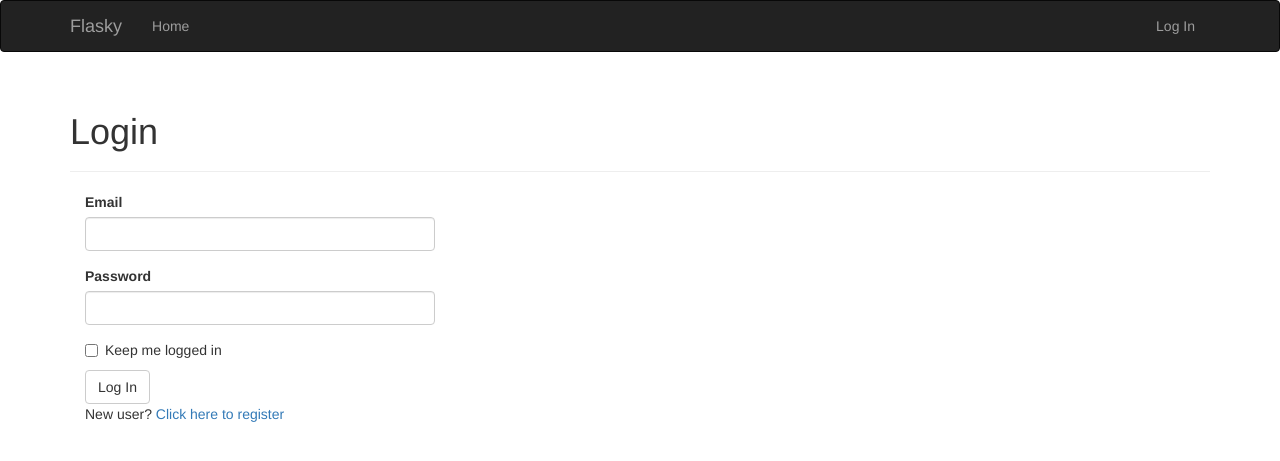
After one commit to paolarocha-cbpi/flasky, a Flask app: page /auth/login in a window 1280 px wide. The commit adds this page. Shown: the top 461 px of the page. Run offline with Flask 3, Linux system fonts and the light colour scheme; some libraries are stand-ins or nearby versions.

Commit message:
Chapter 8 on progress

```diff
--- /dev/null
+++ b/app/auth/__init__.py
@@ -0,0 +1,5 @@
+from flask import Blueprint
+
+auth = Blueprint('auth', __name__)
+
+from . import views
--- /dev/null
+++ b/app/auth/forms.py
@@ -0,0 +1,33 @@
+from flask_wtf import FlaskForm
+from wtforms import StringField, PasswordField, BooleanField, SubmitField
+from wtforms.validators import DataRequired, Length, Email, Regexp, EqualTo
+from wtforms import ValidationError
+from ..models import User
+
+
+class LoginForm(FlaskForm):
+    email = StringField('Email', validators=[DataRequired(), Length(1, 64),
+                                            Email()])
+    password = PasswordField('Password', validators=[DataRequired()])
+    remember_me = BooleanField('Keep me logged in')
+    submit = SubmitField('Log In')
+
+class RegistrationForm(FlaskForm):
+    email = StringField('Email', validators=[DataRequired(), Length(1, 64), Email()])
+    username = StringField('Username', validators=[
+        DataRequired(), Length(1, 64),
+        Regexp('^[A-Za-z][A-Za-z0-9_.]*$', 0,
+                'Usernames must have only letters, numbers, dots or '
+                'underscores')])
+    password = PasswordField('Password', validators=[
+        DataRequired(), EqualTo('password2', message='Passwords must match.')])
+    password2 = PasswordField('Confirm password', validators=[DataRequired()])
+    submit = SubmitField('Register')
+
+    def validate_email(self, field):
+        if User.query.filter_by(email=field.data).first():
+            raise ValidationError('Email already registered.')
+
+    def validate_username(self, field):
+        if User.query.filter_by(username=field.data).first():
+            raise ValidationError('Username already in use.')
--- /dev/null
+++ b/app/auth/views.py
@@ -0,0 +1,46 @@
+from flask import render_template, redirect, request, url_for, flash
+from flask_login import login_required, login_user, logout_user
+from . import auth
+from .. import db
+from ..models import User
+from .forms import LoginForm, RegistrationForm
+
+@auth.route('/login', methods=['GET', 'POST'])
+def login():
+    form = LoginForm()
+    if form.validate_on_submit():
+        user = User.query.filter_by(email=form.email.data).first()
+        if user is not None and user.verify_password(form.password.data):
+            login_user(user, form.remember_me.data)
+            next = request.args.get('next')
+            if next is None or not next.startswith('/'):
+                next = url_for('main.index')
+            return redirect(next)
+        flash('Invalid username or password.')
+    return render_template('auth/login.html', form=form)
+
+@auth.route('/logout')
+@login_required
+def logout():
+    logout_user()
+    flash('You have been logged out.')
+    return redirect(url_for('main.index'))
+
+@auth.route('/register', methods=['GET', 'POST'])
+def register():
+    form = RegistrationForm()
+    if form.validate_on_submit():
+        user = User(email=form.email.data,
+                    username=form.username.data,
+                    password=form.password.data)
+        db.session.add(user)
+        db.session.commit()
+        flash('You can now login.')
+        return redirect(url_for('auth.login'))
+    return render_template('auth/register.html', form=form)
+
+
+# @auth.route('/secret')  # Each decorator only affects those that are below it
+# @login_required
+# def secret():
+#     return 'Only authenticated users are allowed!'
--- /dev/null
+++ b/app/templates/auth/login.html
@@ -0,0 +1,21 @@
+{% extends "base.html" %}
+{% import "bootstrap/wtf.html" as wtf %}
+
+{% block title %}Flasky - Login{% endblock %}
+
+{% block page_content %}
+<div class="page-header">
+    <h1>Login</h1>
+</div>
+
+<div class="col-md-4">
+    {{ wtf.quick_form(form) }}
+    <p>
+        New user?
+        <a href="{{ url_for('auth.register') }}"> Click here to register
+        </a>
+    </p>
+</div>
+
+
+{% endblock %}
--- a/app/templates/base.html
+++ b/app/templates/base.html
@@ -13,11 +13,18 @@
                 <span class="icon-bar"></span>
                 <span class="icon-bar"></span>
             </button>
-            <a class="navbar-brand" href="/">Flasky</a>
+            <a class="navbar-brand" href="{{ url_for('main.index') }}">Flasky</a>
         </div>
         <div class="navbar-collapse collapse">
             <ul class="nav navbar-nav">
                 <li><a href="/">Home</a></li>
+            </ul>
+            <ul class="nav navbar-nav navbar-right">
+                {% if current_user.is_authenticated %}
+                <li><a href="{{ url_for('auth.logout') }}">Log Out</a></li>
+                {% else %}
+                <li><a href="{{ url_for('auth.login') }}">Log In</a></li>
+                {% endif %}
             </ul>
         </div>
     </div>
```
Also changed, not shown: app/__init__.py (+10 -3 lines), app/models.py (+11 -2 lines), app/templates/auth/register.html (added, +14 -0 lines), app/templates/index.html (+6 -1 lines), tests/test_user_model.py (added, +22 -0 lines).
